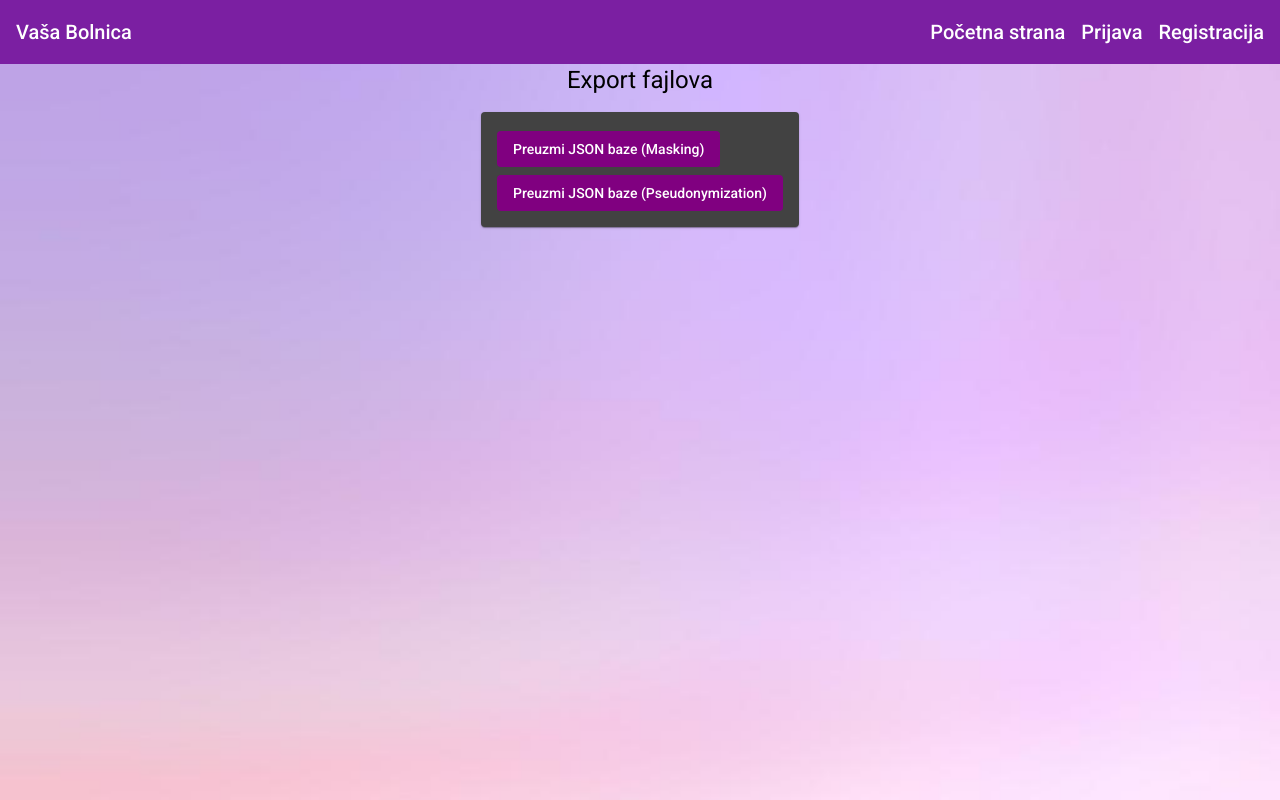
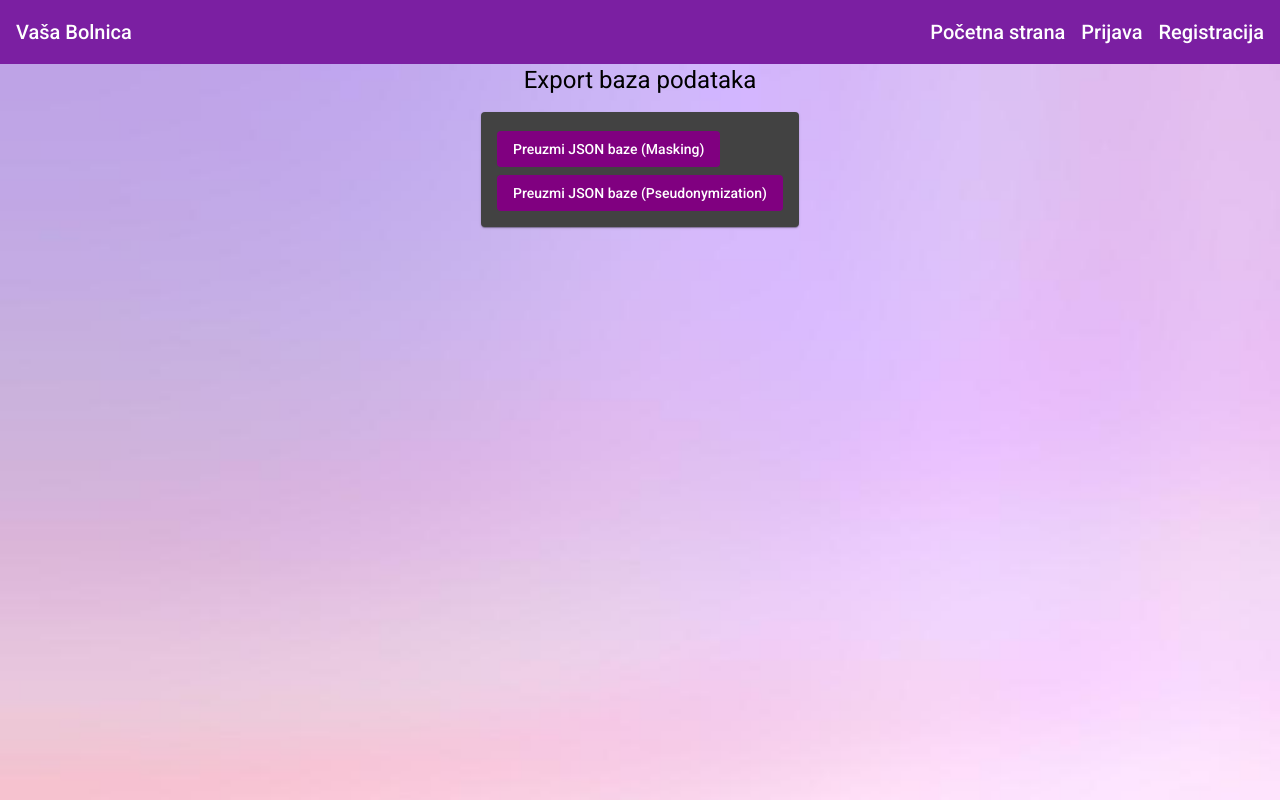
Before and after one commit to lazar-stojcevic/HospitalApplication-Frontend, an Angular app in the folder HospitalApplicationFront/: page /export in a window 1280 px wide. Built offline with nearby package versions, Linux system fonts and the light colour scheme.

Commit message:
Small adjustments

```diff
--- a/HospitalApplicationFront/src/app/file-export/file-export/file-export.component.html
+++ b/HospitalApplicationFront/src/app/file-export/file-export/file-export.component.html
@@ -1,5 +1,5 @@
 <div class="container">
-    <h1>Export fajlova</h1>
+    <h1>Export baza podataka</h1>
     <mat-card>
         <button mat-button style="background-color: purple; margin-top: 1%;"
          (click)="getDatabaseJson()">Preuzmi JSON baze (Masking)
--- a/HospitalApplicationFront/src/app/patients/all-patients/all-patients.component.html
+++ b/HospitalApplicationFront/src/app/patients/all-patients/all-patients.component.html
@@ -1,5 +1,5 @@
 <div class="container">
-    <h1> Korisnici </h1>
+    <h1> Pacijenti </h1>
     <table mat-table [dataSource]="patients" class="mat-elevation-z8">
         <ng-container matColumnDef="username">
             <th mat-header-cell *matHeaderCellDef> Korisničko ime </th>
--- a/HospitalApplicationFront/src/app/profiles/doctor-profile/doctor-profile.component.html
+++ b/HospitalApplicationFront/src/app/profiles/doctor-profile/doctor-profile.component.html
@@ -42,7 +42,7 @@
             </mat-form-field>
             <br>
             <mat-form-field appearance="fill">
-                <mat-label>Choose one</mat-label>
+                <mat-label>Specijalizacija:</mat-label>
                 <mat-select [(ngModel)]="doctor.medicalSpeciality" name="speciality" [formControl]="medicalSpecialityForm" required>
                 <mat-option value="Internists">Internista</mat-option>
                 <mat-option value="Urologists">Urolig</mat-option>
```
